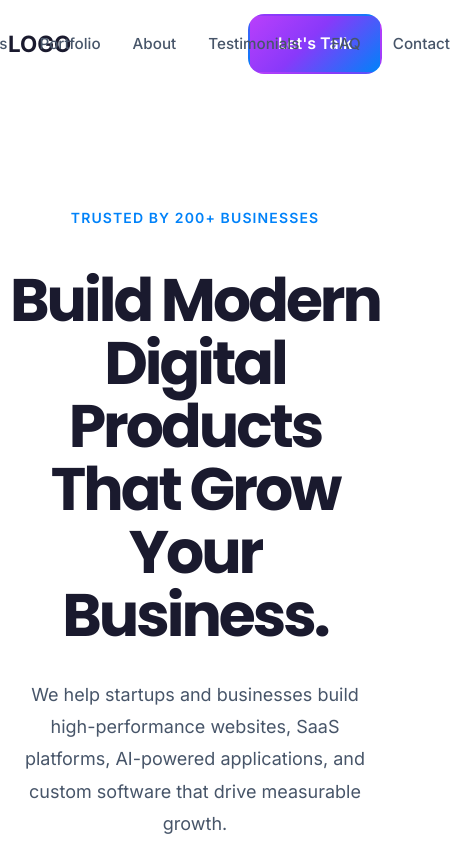
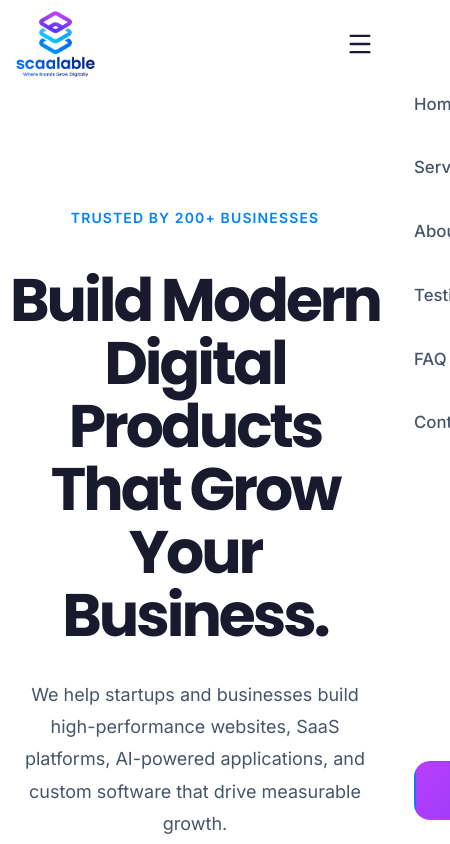
Before and after one commit to Scaalable-dev/scaalable, a React (Vite) app: page / in a window 390 px wide. Shown: the top 844 px of the page, 450 px wide, since content can reach past the window. Built offline with nearby package versions, Linux system fonts and the light colour scheme.

Commit message:
feat(navbar): add responsive navbar with mobile menu

```diff
--- a/src/components/layout/Navbar/MobileMenu.jsx
+++ b/src/components/layout/Navbar/MobileMenu.jsx
@@ -1,5 +1,50 @@
-const MobileMenu = () => {
-  return null;
+import { X } from "lucide-react";
+
+import Button from "../../ui/Button";
+import NavLinks from "./NavLinks.jsx";
+
+const MobileMenu = ({ isOpen, onClose }) => {
+  return (
+    <>
+      {/* Overlay */}
+
+      <div
+        className={`mobile-menu__overlay ${
+          isOpen ? "mobile-menu__overlay--active" : ""
+        }`}
+        onClick={onClose}
+      />
+
+      {/* Drawer */}
+
+      <aside className={`mobile-menu ${isOpen ? "mobile-menu--open" : ""}`}>
+        {/* Header */}
+
+        <div className="mobile-menu__header">
+          <button
+            type="button"
+            className="mobile-menu__close"
+            aria-label="Close navigation menu"
+            onClick={onClose}
+          >
+            <X size={28} />
+          </button>
+        </div>
+
+        {/* Navigation */}
+
+        <ul className="mobile-menu__links">
+          <NavLinks onLinkClick={onClose} />
+        </ul>
+
+        {/* CTA */}
+
+        <div className="mobile-menu__footer">
+          <Button fullWidth>Let's Talk</Button>
+        </div>
+      </aside>
+    </>
+  );
 };
 
 export default MobileMenu;
--- a/src/components/layout/Navbar/NavLinks.jsx
+++ b/src/components/layout/Navbar/NavLinks.jsx
@@ -1,11 +1,13 @@
-import navLinks from "./navLinks";
+import navLinks from "./navLinks.js";
 
-const NavLinks = () => {
+const NavLinks = ({ onLinkClick = () => {} }) => {
   return (
     <>
-      {navLinks.map((link) => (
-        <li key={link.id}>
-          <a href={link.href}>{link.label}</a>
+      {navLinks.map(({ id, label, href }) => (
+        <li key={id} className="navbar__item">
+          <a href={href} className="navbar__link" onClick={onLinkClick}>
+            {label}
+          </a>
         </li>
       ))}
     </>
--- a/src/components/layout/Navbar/Navbar.css
+++ b/src/components/layout/Navbar/Navbar.css
@@ -1,80 +1,96 @@
+/* ===========================
+   Navbar
+=========================== */
+
 .navbar {
-  display: grid;
-  grid-template-columns: auto minmax(0, 1fr) auto;
+  position: sticky;
+  top: 0;
 
+  z-index: 1000;
+
+  background: #fff;
+
+  display: flex;
   align-items: center;
+  justify-content: space-between;
 
   min-height: var(--navbar-height);
 
-  column-gap: var(--space-12);
+  gap: var(--space-8);
 }
 
+/* ===========================
+   Logo
+=========================== */
+
 .navbar__logo {
-  display: inline-flex;
+  display: flex;
   align-items: center;
 
-  text-decoration: none;
+  flex-shrink: 0;
+}
 
-  color: var(--color-text-primary);
+.navbar__logo-image {
+  display: block;
 
-  font-size: 1.4rem;
-  font-weight: 700;
+  width: 120px;
+  height: auto;
 
-  transition:
-    color var(--transition-normal),
-    transform var(--transition-fast);
+  object-fit: contain;
 }
-.navbar__logo:hover {
-  transform: translateY(-2px);
-}
+
+/* ===========================
+   Desktop Navigation
+=========================== */
 
 .navbar__links {
   display: flex;
+  align-items: center;
   justify-content: center;
-  align-items: center;
 
-  gap: var(--space-8);
+  flex: 1;
 
-  list-style: none;
+  gap: clamp(1rem, 2vw, 2.5rem);
 
   margin: 0;
   padding: 0;
+
+  list-style: none;
 }
 
-.navbar__links a {
+.navbar__item {
+  list-style: none;
+}
+
+.navbar__link {
   position: relative;
 
   display: inline-flex;
   align-items: center;
 
-  padding-block: var(--space-2);
+  padding: 0.35rem 0;
+
+  color: var(--color-text-secondary);
 
   text-decoration: none;
 
-  color: var(--color-text-secondary);
-
+  font-weight: 500;
   font-size: 0.95rem;
-  font-weight: 500;
 
   transition: color var(--transition-normal);
 }
 
-.navbar__links a:hover {
+.navbar__link:hover {
   color: var(--color-text-primary);
 }
 
-.navbar__links a:hover::after {
-  transform: scaleX(1);
-  transform-origin: left;
-}
-
-.navbar__links a::after {
+.navbar__link::after {
   content: "";
 
   position: absolute;
 
   left: 0;
-  bottom: -2px;
+  bottom: -4px;
 
   width: 100%;
   height: 2px;
@@ -87,19 +103,180 @@
   transition: transform var(--transition-normal);
 }
 
-.navbar__links a:hover {
-  color: var(--color-text-primary);
-}
-
-.navbar__links a:hover::after {
+.navbar__link:hover::after {
   transform: scaleX(1);
   transform-origin: left;
 }
 
+/* ===========================
+   CTA
+=========================== */
+
 .navbar__actions {
   display: flex;
   align-items: center;
-  justify-content: flex-end;
 
   flex-shrink: 0;
 }
+
+/* ===========================
+   Mobile Toggle
+=========================== */
+
+.navbar__toggle {
+  display: none;
+
+  align-items: center;
+  justify-content: center;
+
+  width: 44px;
+  height: 44px;
+
+  border: none;
+  outline: none;
+
+  background: transparent;
+
+  color: var(--color-text-primary);
+
+  cursor: pointer;
+}
+
+/* ===========================
+   Overlay
+=========================== */
+
+.mobile-menu__overlay {
+  position: fixed;
+
+  inset: 0;
+
+  background: rgba(0, 0, 0, 0.45);
+
+  opacity: 0;
+  visibility: hidden;
+
+  transition:
+    opacity 0.3s ease,
+    visibility 0.3s ease;
+
+  z-index: 998;
+}
+
+.mobile-menu__overlay--active {
+  opacity: 1;
+  visibility: visible;
+}
+
+/* ===========================
+   Drawer
+=========================== */
+
+.mobile-menu {
+  position: fixed;
+
+  top: 0;
+  right: 0;
+
+  width: min(320px, 85vw);
+  height: 100vh;
+
+  background: var(--color-surface);
+
+  transform: translateX(100%);
+
+  transition: transform 0.35s ease;
+
+  display: flex;
+  flex-direction: column;
+
+  padding: 1.5rem;
+
+  z-index: 999;
+}
+
+.mobile-menu--open {
+  transform: translateX(0);
+}
+
+/* ===========================
+   Mobile Header
+=========================== */
+
+.mobile-menu__header {
+  display: flex;
+  justify-content: flex-end;
+
+  margin-bottom: 2rem;
+}
+
+.mobile-menu__close {
+  display: flex;
+  align-items: center;
+  justify-content: center;
+
+  border: none;
+  background: transparent;
+
+  cursor: pointer;
+
+  color: var(--color-text-primary);
+}
+
+/* ===========================
+   Mobile Links
+=========================== */
+
+.mobile-menu__links {
+  display: flex;
+  flex-direction: column;
+
+  gap: 1.5rem;
+
+  margin: 0;
+  padding: 0;
+
+  list-style: none;
+}
+
+.mobile-menu__links .navbar__link {
+  font-size: 1.05rem;
+}
+
+/* ===========================
+   Mobile Footer
+=========================== */
+
+.mobile-menu__footer {
+  margin-top: auto;
+  padding-top: 2rem;
+}
+
+/* ===========================
+   Responsive
+=========================== */
+
+@media (max-width: 992px) {
+  .navbar__links,
+  .navbar__actions {
+    display: none;
+  }
+
+  .navbar__toggle {
+    display: flex;
+  }
+
+  .navbar__logo-image {
+    width: 110px;
+  }
+}
+
+@media (max-width: 576px) {
+  .navbar__logo-image {
+    width: 95px;
+  }
+
+  .mobile-menu {
+    width: 100%;
+  }
+}
--- a/src/components/layout/Navbar/Navbar.jsx
+++ b/src/components/layout/Navbar/Navbar.jsx
@@ -1,27 +1,67 @@
+import { useState } from "react";
+import { Link } from "react-router-dom";
+import { Menu } from "lucide-react";
+
 import "./Navbar.css";
 
 import Container from "../../ui/Container";
 import Button from "../../ui/Button";
+
 import NavLinks from "./NavLinks.jsx";
 import MobileMenu from "./MobileMenu";
 
+import logo from "../../../assets/images/logo.png";
+
 const Navbar = () => {
+  const [isMenuOpen, setIsMenuOpen] = useState(false);
+
+  const openMenu = () => {
+    setIsMenuOpen(true);
+  };
+
+  const closeMenu = () => {
+    setIsMenuOpen(false);
+  };
+
   return (
     <Container>
       <nav className="navbar">
-        <a href="/" className="navbar__logo">
-          LOGO
-        </a>
+        {/* Logo */}
+
+        <Link to="/" className="navbar__logo" aria-label="Go to homepage">
+          <img
+            src={logo}
+            alt="Your Agency Logo"
+            className="navbar__logo-image"
+          />
+        </Link>
+
+        {/* Desktop Navigation */}
 
         <ul className="navbar__links">
           <NavLinks />
         </ul>
 
+        {/* Desktop CTA */}
+
         <div className="navbar__actions">
           <Button>Let's Talk</Button>
         </div>
 
-        <MobileMenu />
+        {/* Mobile Hamburger */}
+
+        <button
+          className="navbar__toggle"
+          type="button"
+          aria-label="Open navigation menu"
+          onClick={openMenu}
+        >
+          <Menu size={28} />
+        </button>
+
+        {/* Mobile Menu */}
+
+        <MobileMenu isOpen={isMenuOpen} onClose={closeMenu} />
       </nav>
     </Container>
   );
--- a/src/components/layout/Navbar/navLinks.js
+++ b/src/components/layout/Navbar/navLinks.js
@@ -1,11 +1,34 @@
 const navLinks = [
-  { id: 1, label: "Home", href: "#" },
-  { id: 2, label: "Services", href: "#services" },
-  { id: 3, label: "Portfolio", href: "#portfolio" },
-  { id: 4, label: "About", href: "#about" },
-  { id: 6, label: "Testimonials", href: "#testimonials" },
-  { id: 7, label: "FAQ", href: "#faq" },
-  { id: 8, label: "Contact", href: "#contact" },
+  {
+    id: 1,
+    label: "Home",
+    href: "#",
+  },
+  {
+    id: 2,
+    label: "Services",
+    href: "#services",
+  },
+  {
+    id: 3,
+    label: "About",
+    href: "#about",
+  },
+  {
+    id: 4,
+    label: "Testimonials",
+    href: "#testimonials",
+  },
+  {
+    id: 5,
+    label: "FAQ",
+    href: "#faq",
+  },
+  {
+    id: 6,
+    label: "Contact",
+    href: "#contact",
+  },
 ];
 
 export default navLinks;
```
